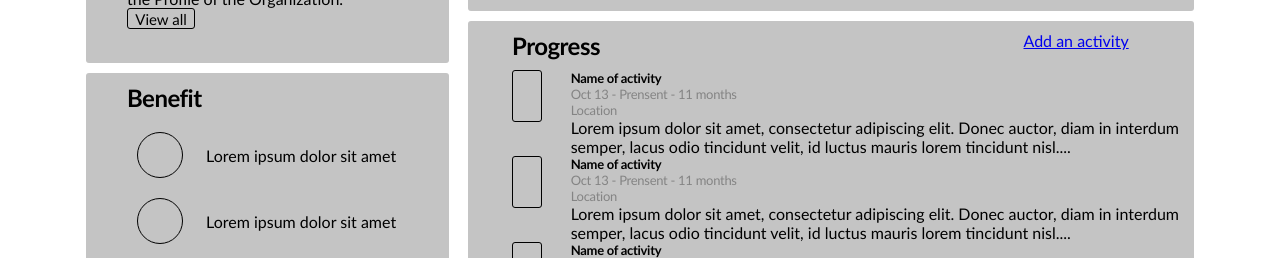
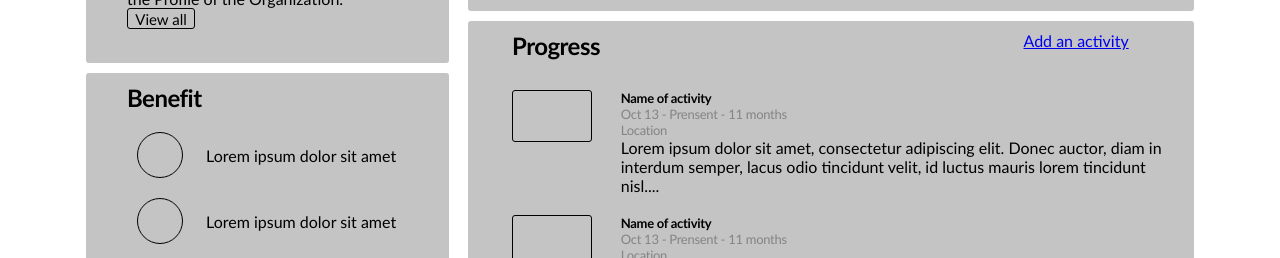
Before and after one commit to kenpham4real/socialject_alpha_1, a React (Create React App) app: page /projectInfo in a window 1280 px wide. Shown: the part 694-952 px from the top of the page. Built offline with nearby package versions, Linux system fonts and the light colour scheme.

Commit message:
Fixing styles of ProjectActivity component

```diff
--- a/src/components/styles/ProjectInfoPage/ProjectActivity.css
+++ b/src/components/styles/ProjectInfoPage/ProjectActivity.css
@@ -1,15 +1,19 @@
 .projectActivity {
   display: flex;
+  margin-top: 20px;
 }
 .activityInfo {
-  padding-left: 29px;
+  flex: 7;
+  margin-left: 29px;
+  margin-right: 29px;
 }
 .activityPicture {
   height: 52px;
-  width: 51.39px;
+  width: 70px;
   border: 1px solid black;
   box-sizing: border-box;
   border-radius: 3px;
+  flex: 1;
 }
 
 .activityName {
```
